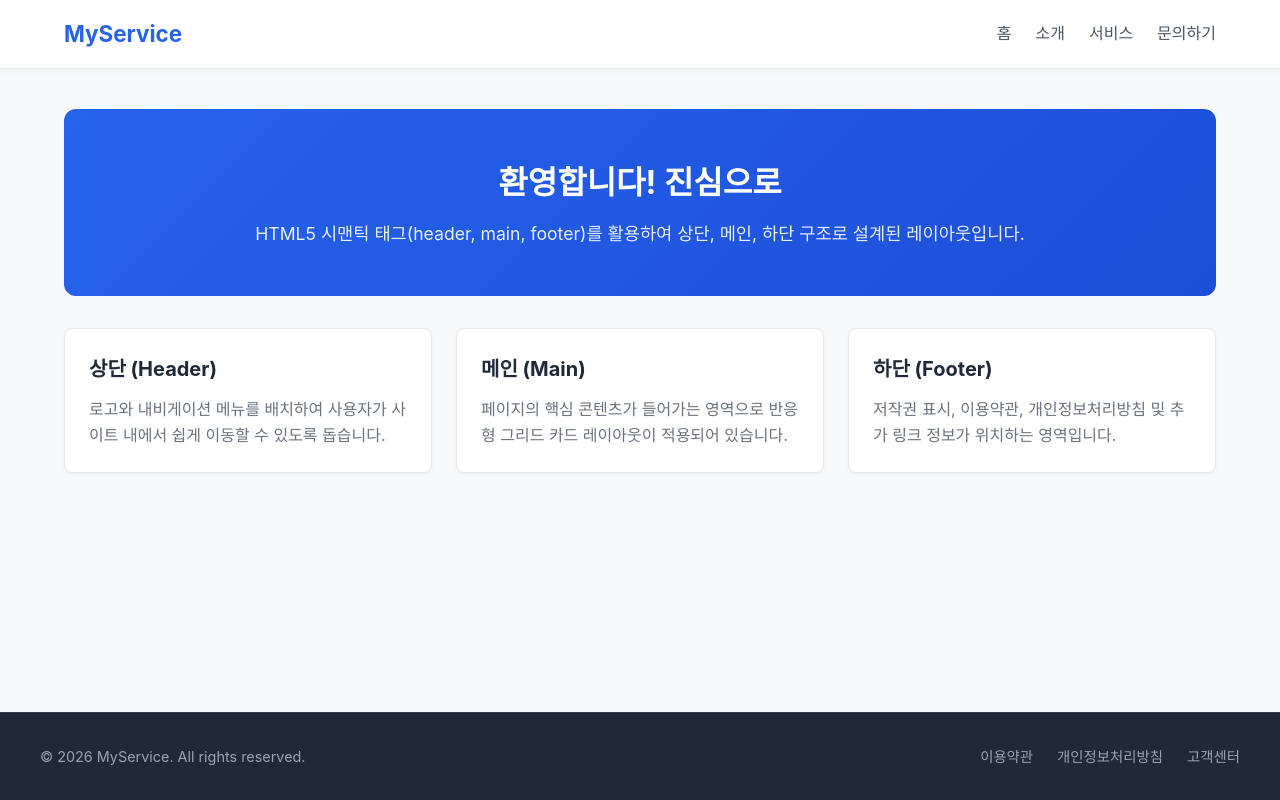
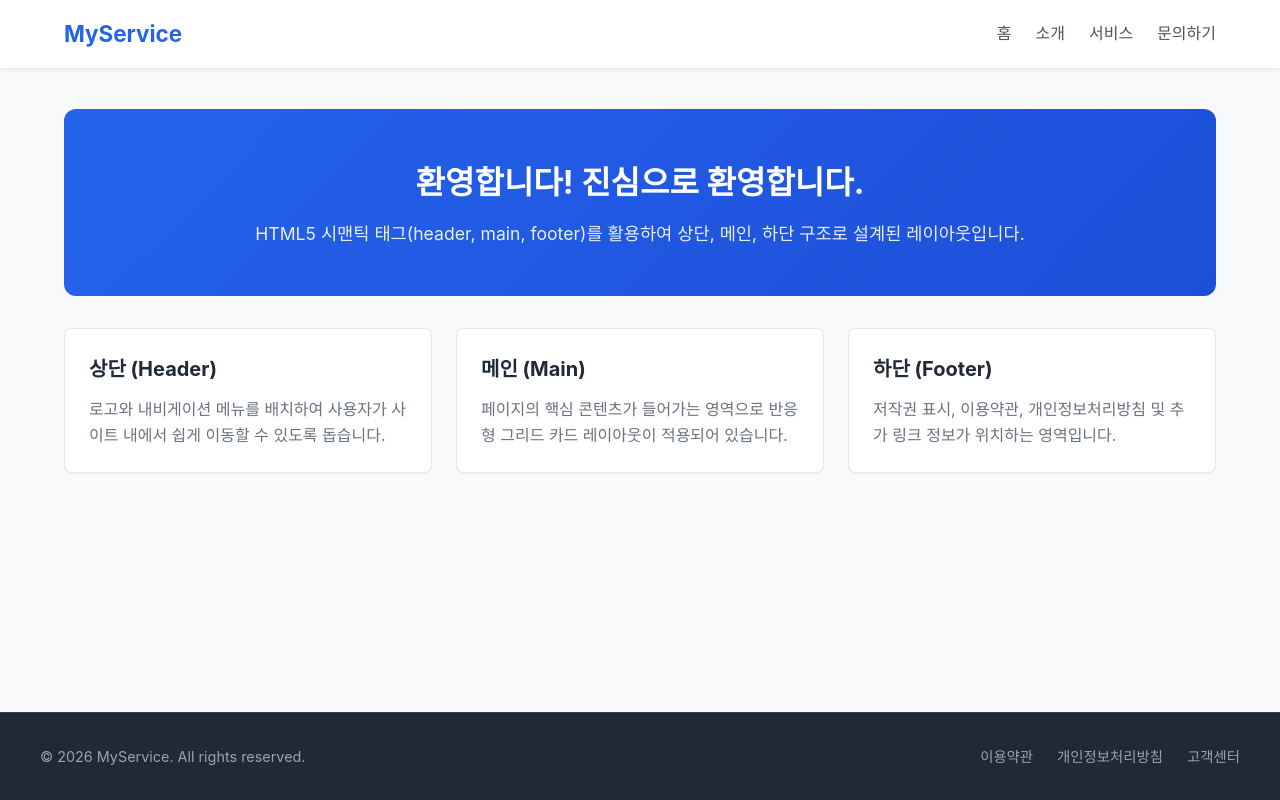
Before and after one commit to isrule/company-project, a plain HTML site: page index.html in a window 1280 px wide. Drawn offline with Linux system fonts and the light colour scheme.

Commit message:
진심으로 뒤 문구 추가

```diff
--- a/index.html
+++ b/index.html
@@ -185,7 +185,7 @@
   <!-- ==================== [메인 영역 (Main)] ==================== -->
   <main>
     <section class="hero-section" id="home">
-      <h1>환영합니다! 진심으로</h1>
+      <h1>환영합니다! 진심으로 환영합니다.</h1>
       <p>HTML5 시맨틱 태그(header, main, footer)를 활용하여 상단, 메인, 하단 구조로 설계된 레이아웃입니다.</p>
     </section>
 
```
